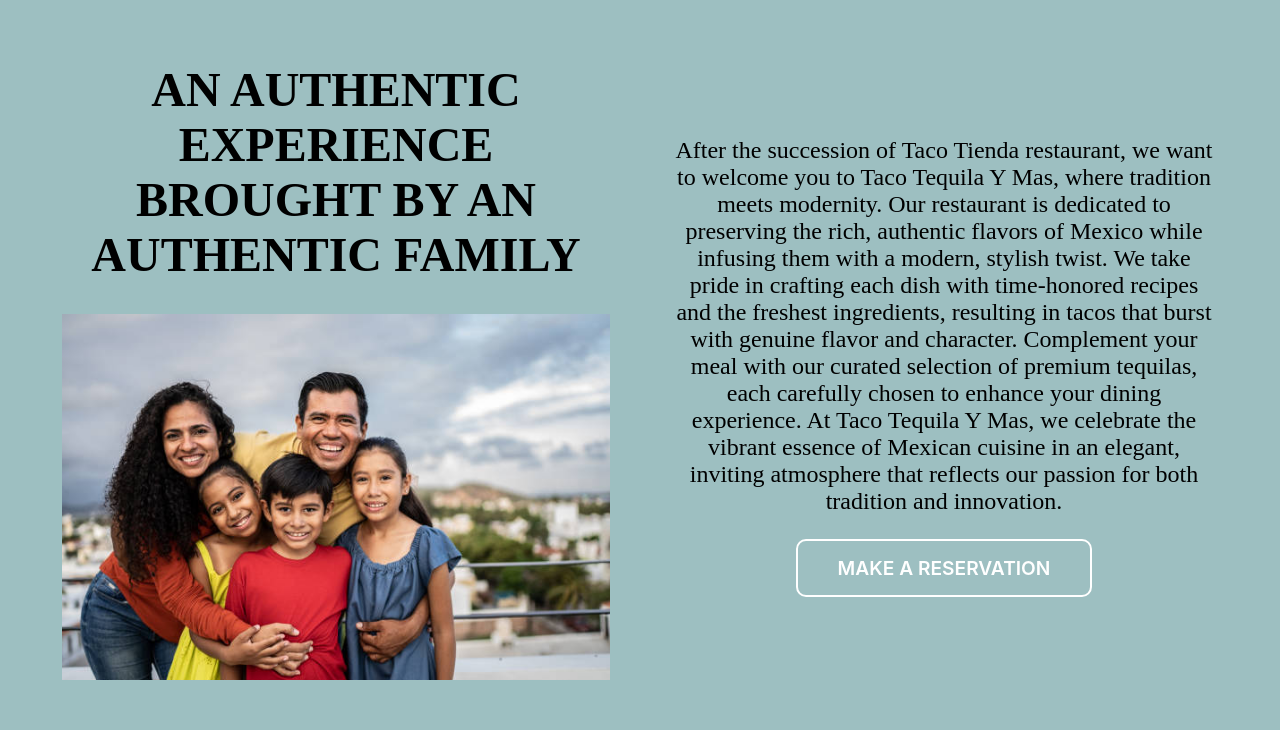
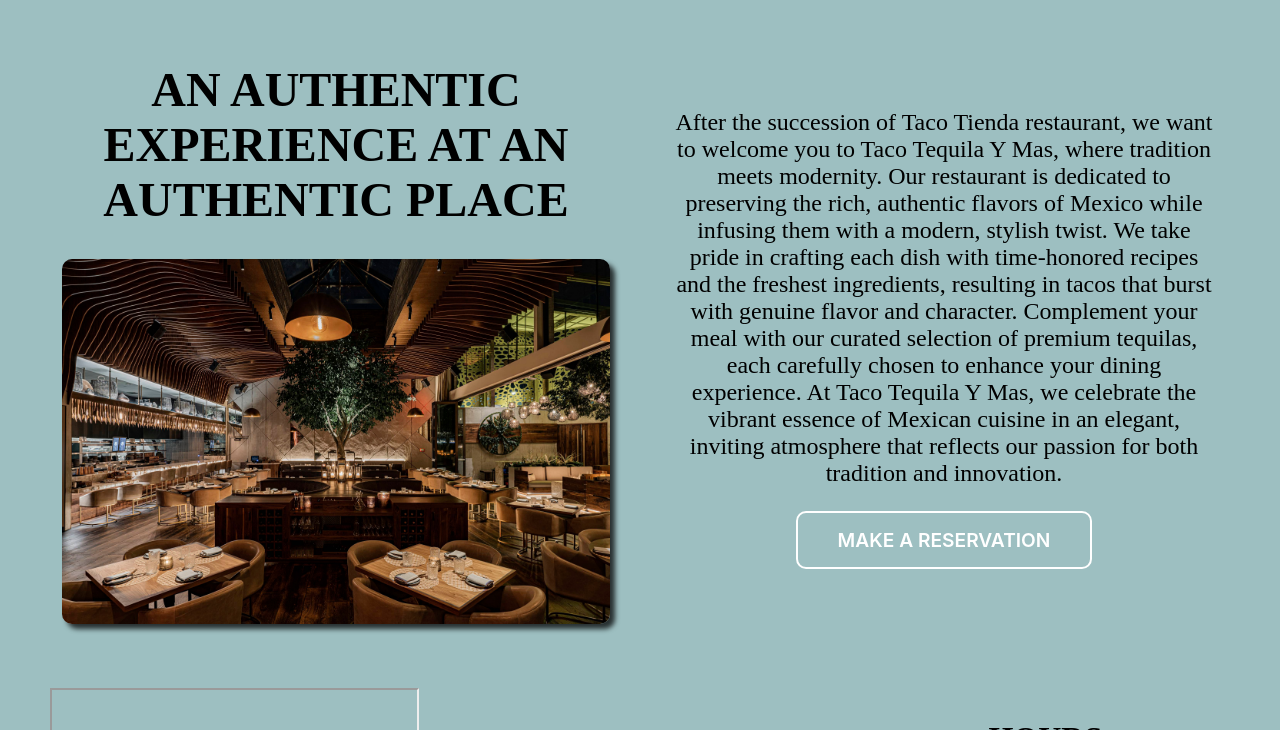
Before and after one commit to IanValdovinos/taco-tequila, a React (Create React App) app: page /about in a window 1280 px wide. Shown: the part 562-1292 px from the top of the page. Built offline with nearby package versions, Linux system fonts and the light colour scheme; grey boxes are pictures that could not be loaded; a web font is replaced by a local one.

Commit message:
Polishing

```diff
--- a/src/App.css
+++ b/src/App.css
@@ -74,7 +74,7 @@
 /* Position the content inside the overlay */
 .overlayContent {
   position: relative;
-  top: 25%; /* 25% from the top */
+  top: 20%; /* 25% from the top */
   width: 100%; /* 100% width */
   text-align: center; /* Centered text/links */
   margin-top: 30px; /* 30px top margin to avoid conflict with the close button on smaller screens */
--- a/src/components/QuickAccessBar/QuickAccessBar.module.css
+++ b/src/components/QuickAccessBar/QuickAccessBar.module.css
@@ -7,7 +7,7 @@
 
     position: fixed;
     top: 50%;
-    right: -2.5rem;
+    right: -2rem;
     transform: translate(-50%, -50%);
 }
 
--- a/src/pages/About.js
+++ b/src/pages/About.js
@@ -4,7 +4,7 @@
 import styles from './About.module.css';
 
 // Import media
-import FamilyPicture from '../assets/test_family.jpg';
+import AboutUsPicture from '../assets/test_restaurant_inside.jpg';
 
 // Import components
 import Navbar from '../components/Navbar';
@@ -30,9 +30,9 @@
             <div className={styles.aboutUsContentContainer}>
                 {/* Picture and title */}
                 <div>
-                    <HeadingTwo additionalClassNames={styles.famPhotoTitle}>AN AUTHENTIC EXPERIENCE BROUGHT BY AN AUTHENTIC FAMILY</HeadingTwo>
+                    <HeadingTwo additionalClassNames={styles.famPhotoTitle}>AN AUTHENTIC EXPERIENCE AT AN AUTHENTIC PLACE</HeadingTwo>
                     <div className={styles.familyPhotoContainer}>
-                        <img src={FamilyPicture} alt='Family'></img>
+                        <img src={AboutUsPicture} alt='Family'></img>
                     </div>
                 </div>
 
--- a/src/pages/About.module.css
+++ b/src/pages/About.module.css
@@ -34,6 +34,12 @@
     max-width: 40rem;
     height: fit-content;
     margin: auto;
+    border-radius: 10px;
+
+    /* Shadow effect */
+    box-shadow: 5px 5px 5px 0px rgba(0,0,0,0.75);
+    -webkit-box-shadow: 5px 5px 5px 0px rgba(0,0,0,0.75);
+    -moz-box-shadow: 5px 5px 5px 0px rgba(0,0,0,0.75);
 
     /* Child image adjustment */
     display: flex;
@@ -48,6 +54,10 @@
     flex-shrink: 0;
     width: 100%;
     transition: all 0.3s;
+}
+
+.familyPhotoContainer:hover img {
+    transform: scale(1.2);
 }
 
 .aboutUsTextContainer {
--- a/src/pages/Home.js
+++ b/src/pages/Home.js
@@ -172,25 +172,21 @@
                     <CustomerReview src={ReviewerOnePotrait} name={'Alex'}>
                         The street tacos here are the best outside of Detroit.
                         Services is quick and easy, menu as easy to navigate.
-                        The ambience leaves a little bit desired, there are a couple of tables to eat your lunch, we often do takeout and take it with us.
                     </CustomerReview>
 
                     <CustomerReview src={ReviewerTwoPotrait} name={'Alex'}>
                         The street tacos here are the best outside of Detroit.
                         Services is quick and easy, menu as easy to navigate.
-                        The ambience leaves a little bit desired, there are a couple of tables to eat your lunch, we often do takeout and take it with us.
                     </CustomerReview>
 
                     <CustomerReview src={ReviewerThreePotrait} name={'Alex'}>
                         The street tacos here are the best outside of Detroit.
                         Services is quick and easy, menu as easy to navigate.
-                        The ambience leaves a little bit desired, there are a couple of tables to eat your lunch, we often do takeout and take it with us.
                     </CustomerReview>
 
                     <CustomerReview src={ReviewerThreePotrait} name={'Alex'}>
                         The street tacos here are the best outside of Detroit.
                         Services is quick and easy, menu as easy to navigate.
-                        The ambience leaves a little bit desired, there are a couple of tables to eat your lunch, we often do takeout and take it with us.
                     </CustomerReview>
                 </div>
 
@@ -200,25 +196,21 @@
                         <CustomerReview src={ReviewerOnePotrait} name={'Alex'}>
                             The street tacos here are the best outside of Detroit.
                             Services is quick and easy, menu as easy to navigate.
-                            The ambience leaves a little bit desired, there are a couple of tables to eat your lunch, we often do takeout and take it with us.
                         </CustomerReview>
 
                         <CustomerReview src={ReviewerTwoPotrait} name={'Alex'}>
                             The street tacos here are the best outside of Detroit.
                             Services is quick and easy, menu as easy to navigate.
-                            The ambience leaves a little bit desired, there are a couple of tables to eat your lunch, we often do takeout and take it with us.
                         </CustomerReview>
 
                         <CustomerReview src={ReviewerThreePotrait} name={'Alex'}>
                             The street tacos here are the best outside of Detroit.
                             Services is quick and easy, menu as easy to navigate.
-                            The ambience leaves a little bit desired, there are a couple of tables to eat your lunch, we often do takeout and take it with us.
                         </CustomerReview>
 
                         <CustomerReview src={ReviewerThreePotrait} name={'Alex'}>
                             The street tacos here are the best outside of Detroit.
                             Services is quick and easy, menu as easy to navigate.
-                            The ambience leaves a little bit desired, there are a couple of tables to eat your lunch, we often do takeout and take it with us.
                         </CustomerReview>
                     </Carousel>
                 </div>
--- a/src/pages/Home.module.css
+++ b/src/pages/Home.module.css
@@ -87,7 +87,9 @@
 
 /* --- Media Queries --- */
 @media screen and (max-width: 70rem) {
-
+    .lowerBanner {
+        background-attachment: scroll;
+    }
 }
 
 @media screen and (max-width: 50rem) {
@@ -234,7 +236,7 @@
     top: 37rem;
     left: 1rem;
     transform: rotate(25deg);
-    animation: spinTwo 80s linear infinite;
+    animation: spinTwo 70s linear infinite;
 }
 
 @keyframes spinOne {
@@ -251,7 +253,7 @@
         transform: rotate(25deg);
     }
     100% {
-        transform: rotate(-385deg);
+        transform: rotate(-335deg);
     }
 }
 
@@ -264,24 +266,24 @@
 
     .learnMorePictureOne {
         grid-column: 1 / 2;
-        border-radius: 50% 0 0 50%;
+        border-radius: 25% 0 0 0;
     }
 
     .learnMorePictureTwo {
         grid-column: 2 / 3;
-        border-radius: 0 50% 0 0;
+        border-radius: 0 25% 0 0;
     }
 
     .learnMorePictureThree {
         grid-column: 1 / 2;
         grid-row: 2 / 3;
-        border-radius: 0 0 0 50%;
+        border-radius: 0 0 0 25%;
     }
 
     .learnMorePictureFour {
         grid-column: 2 / 3;
         grid-row: 2 / 3;
-        border-radius: 0 50% 50% 0;
+        border-radius: 0 0% 25% 0;
     }
 
     .spinningPlateOne {
```
Also changed, not shown: src/assets/test_restaurant_inside.jpg (added).
